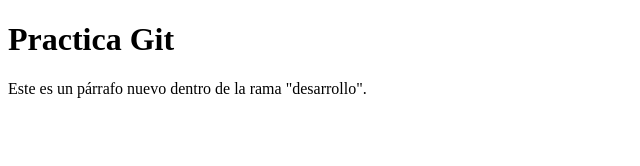
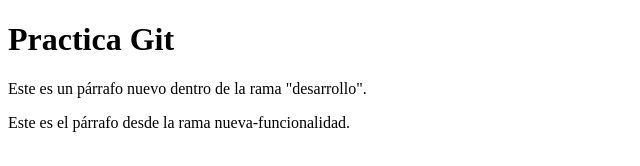
Before and after one commit to gabrielsuarezdevv/Practica-git, a plain HTML site: page index.html in a window 1280 px wide. Shown: the whole page, without its empty margins (0-640 px from the left). Drawn offline with Linux system fonts and the light colour scheme.

Commit message:
Añadido párrafo desde nueva-funcionalidad

```diff
--- a/index.html
+++ b/index.html
@@ -10,5 +10,7 @@
 
     <p>Este es un párrafo nuevo dentro de la rama "desarrollo".</p>
 
+    <p>Este es el párrafo desde la rama nueva-funcionalidad.</p>
+
 </body>
 </html>
```
